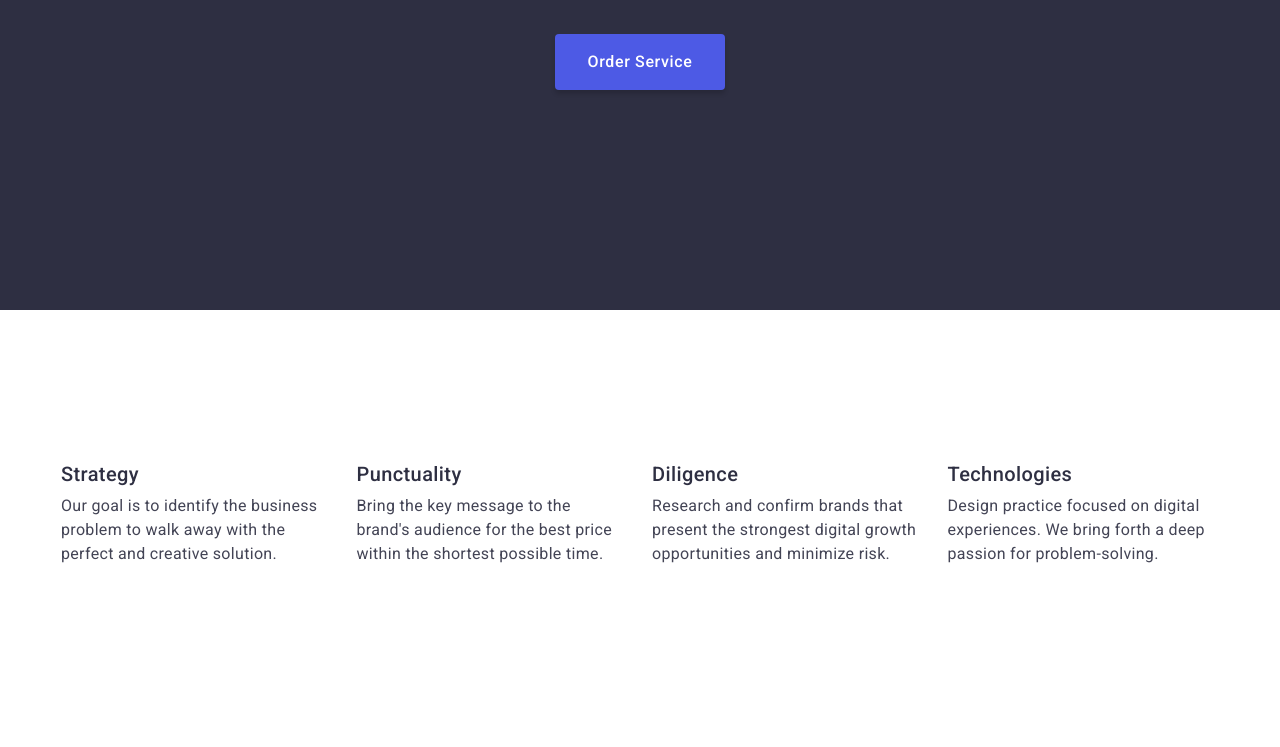
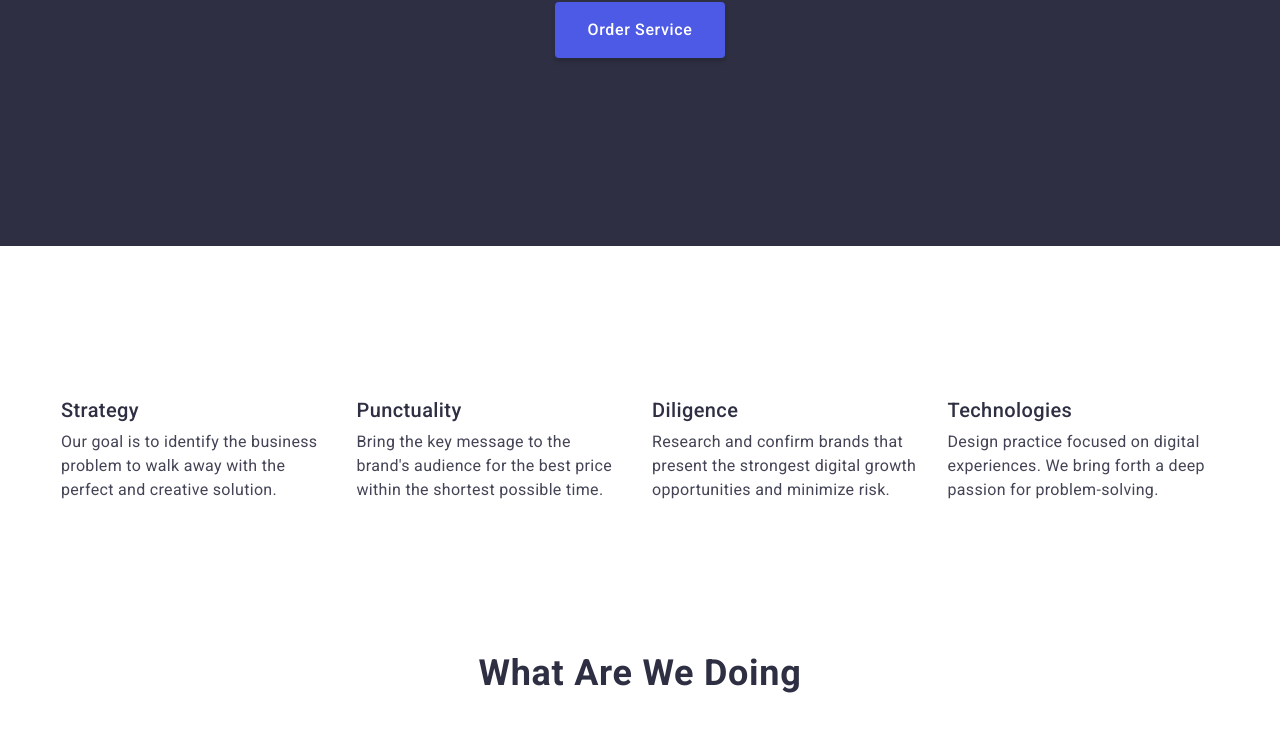
Before and after one commit to Ket17/goit-markup-hw-03, a plain HTML site: page index.html in a window 1280 px wide. Shown: the part 491-1238 px from the top of the page. Drawn offline with nearby package versions, Linux system fonts and the light colour scheme.

Commit message:
add html

```diff
--- a/css/styles.css
+++ b/css/styles.css
@@ -86,7 +86,7 @@ body {
 
 .container {
     width: 1158px;
-    padding: 32px 0;
+    padding-top: 32px;
     margin: 0 auto;
 }
 
```
